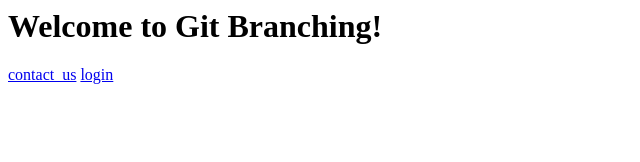
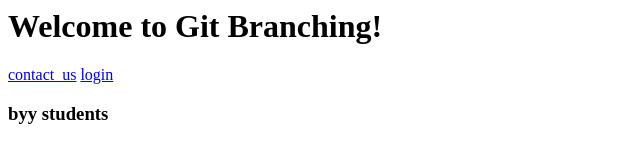
Before and after one commit to Prathmesh9921/git-github-practice, a plain HTML site: page Git-Branch/index.html in a window 1280 px wide. Shown: the whole page, without its empty margins (0-640 px from the left). Drawn offline with Linux system fonts and the light colour scheme.

Commit message:
added from git stash

```diff
--- a/Git-Branch/index.html
+++ b/Git-Branch/index.html
@@ -2,3 +2,4 @@
 <a href="about.html"></a>
 <a href="contact_us.html">contact_us</a>
 <a href="login.html">login</a>
+<h3>byy students</h3>
```
